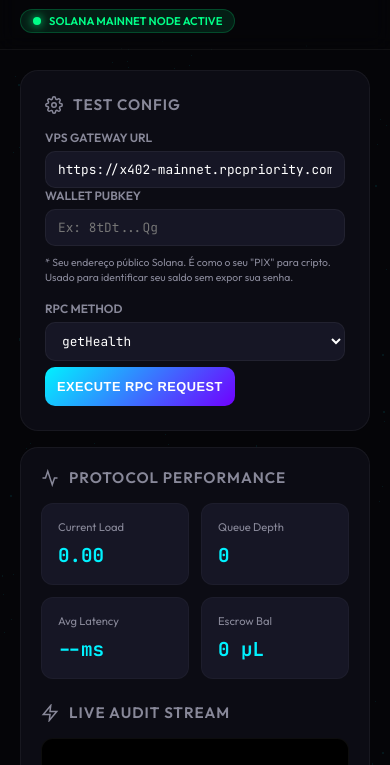
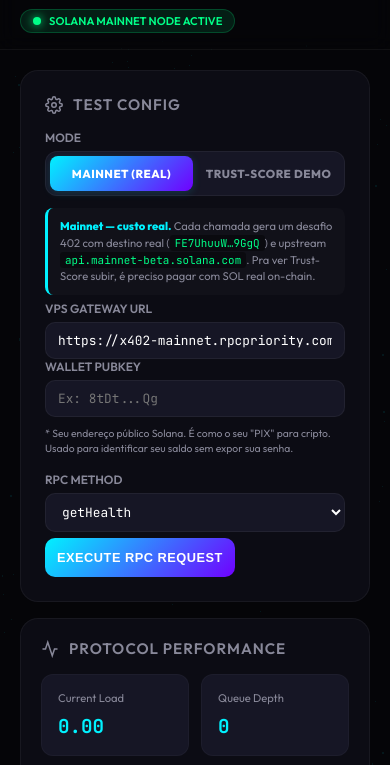
Before and after one commit to flavioparah/x402-priority-protocol, a website: page public/try.html in a window 390 px wide. Shown: the part 42-807 px from the top of the page. Drawn offline with nearby package versions, Linux system fonts and the light colour scheme; no server answers.

Commit message:
feat(try): add mode selector — Mainnet (real) ↔ Trust-Score demo
Added a mode toggle at the top of the Test Config card with two pills:

- Mainnet (real)  — default; points to https://x402-mainnet.rpcpriority.com/rpc
                    (real wallet, on-chain deposit verification, mainnet RPC).
                    Trust-Score starts at 0 for everyone, only rises with
                    real on-chain payments.

- Trust-Score demo — points to https://x402.rpcpriority.com/rpc
                     (trust-deposit shield, devnet upstream). Use this when
                     you want to demo the Trust-Score progression — the
                     22-req / 26.1% economia média visualization comes from
                     `npm run demo:trust` against this URL.

Switching modes:
- Updates the GATEWAY URL field automatically
- Shows a contextual note explaining what to expect in each mode
- Resets the audit-stream cursor so the terminal repopulates from the
  newly-selected shield (otherwise events from the previous one would
  appear stale)

Why this matters: when the default URL was switched to mainnet (real
cost), the Trust-Score progression demo stopped being demonstrable from
inside /try because the mainnet shield has no payment history — every
pubkey shows score=0 unless it actually paid. The mode toggle preserves
the visceral "watch the discount grow" demo while keeping mainnet as
the default real-cost path.

Layout works in all 3 responsive breakpoints — pills stretch via
flex:1, mode-note wraps cleanly, no overflow on phones.

```diff
--- a/public/try.html
+++ b/public/try.html
@@ -200,6 +200,58 @@
         .fade-in { animation: fadeIn 0.5s ease forwards; }
         @keyframes fadeIn { from { opacity: 0; transform: translateY(10px); } to { opacity: 1; transform: translateY(0); } }
 
+        /* ─── Mode selector (Mainnet vs Trust-Score demo) ────────────────── */
+        .mode-selector {
+            display: flex;
+            background: var(--surface-accent);
+            border-radius: 12px;
+            padding: 4px;
+            gap: 4px;
+            margin-bottom: 6px;
+            border: 1px solid rgba(255,255,255,0.05);
+        }
+        .mode-pill {
+            flex: 1;
+            padding: 10px 8px;
+            border: none;
+            background: transparent;
+            color: var(--text-muted);
+            font-family: var(--font-main);
+            font-size: 0.72rem;
+            font-weight: 700;
+            cursor: pointer;
+            border-radius: 8px;
+            transition: all 0.15s ease;
+            text-transform: uppercase;
+            letter-spacing: 0.5px;
+            margin-top: 0;
+        }
+        .mode-pill:hover { color: var(--text); transform: none; box-shadow: none; }
+        .mode-pill.active {
+            background: linear-gradient(135deg, var(--primary), var(--secondary));
+            color: white;
+            box-shadow: 0 2px 8px rgba(0, 242, 255, 0.15);
+        }
+        .mode-note {
+            font-size: 0.7rem;
+            color: var(--text-muted);
+            line-height: 1.5;
+            padding: 10px 12px;
+            background: rgba(255,255,255,0.02);
+            border-radius: 8px;
+            border-left: 3px solid var(--primary);
+            margin-bottom: 6px;
+        }
+        .mode-note .accent { color: var(--primary); font-weight: 700; }
+        .mode-note code {
+            background: rgba(0,0,0,0.4);
+            padding: 1px 5px;
+            border-radius: 3px;
+            font-family: var(--font-mono);
+            font-size: 0.68rem;
+            color: var(--success);
+        }
+
         /* ─── Responsive — tablet (≤ 1024px) ─────────────────────────────── */
         @media (max-width: 1024px) {
             header { padding: 1.5rem 2rem; }
@@ -314,6 +366,14 @@
         <div class="controls fade-in">
             <div class="card">
                 <h2><svg width="18" height="18" viewBox="0 0 24 24" fill="none" stroke="currentColor" stroke-width="2"><circle cx="12" cy="12" r="3"></circle><path d="M19.4 15a1.65 1.65 0 0 0 .33 1.82l.06.06a2 2 0 0 1 0 2.83 2 2 0 0 1-2.83 0l-.06-.06a1.65 1.65 0 0 0-1.82-.33 1.65 1.65 0 0 0-1 1.51V21a2 2 0 0 1-2 2 2 2 0 0 1-2-2v-.09A1.65 1.65 0 0 0 9 19.4a1.65 1.65 0 0 0-1.82.33l-.06.06a2 2 0 0 1-2.83 0 2 2 0 0 1 0-2.83l.06-.06a1.65 1.65 0 0 0 .33-1.82 1.65 1.65 0 0 0-1.51-1H3a2 2 0 0 1-2-2 2 2 0 0 1 2-2h.09A1.65 1.65 0 0 0 4.6 9a1.65 1.65 0 0 0-.33-1.82l-.06-.06a2 2 0 0 1 0-2.83 2 2 0 0 1 2.83 0l.06.06a1.65 1.65 0 0 0 1.82.33H9a1.65 1.65 0 0 0 1-1.51V3a2 2 0 0 1 2-2 2 2 0 0 1 2 2v.09a1.65 1.65 0 0 0 1 1.51 1.65 1.65 0 0 0 1.82-.33l.06-.06a2 2 0 0 1 2.83 0 2 2 0 0 1 0 2.83l-.06.06a1.65 1.65 0 0 0-.33 1.82V9a1.65 1.65 0 0 0 1.51 1H21a2 2 0 0 1 2 2 2 2 0 0 1-2 2h-.09a1.65 1.65 0 0 0-1.51 1z"></path></svg> Test Config</h2>
+                <div class="input-group">
+                    <label>MODE</label>
+                    <div class="mode-selector" role="tablist">
+                        <button type="button" class="mode-pill active" data-mode="mainnet">Mainnet (real)</button>
+                        <button type="button" class="mode-pill" data-mode="trust">Trust-Score demo</button>
+                    </div>
+                    <div id="mode-note" class="mode-note"></div>
+                </div>
                 <div class="input-group"><label>VPS GATEWAY URL</label><input type="text" id="gateway-url" value="https://x402-mainnet.rpcpriority.com/rpc"></div>
                 <div class="input-group" style="margin-bottom: 1rem;">
                     <label>WALLET PUBKEY</label>
@@ -331,6 +391,34 @@
     <footer>desenvolvido por <a href="https://vkxtech.com.br" target="_blank">vkxtech</a></footer>
 
     <script>
+        // ─── Mode selector (Mainnet vs Trust-Score demo) ─────────────────────
+        const MODES = {
+            mainnet: {
+                url: 'https://x402-mainnet.rpcpriority.com/rpc',
+                note: '<span class="accent">Mainnet — custo real.</span> Cada chamada gera um desafio 402 com destino real (<code>FE7UhuuW…9GgQ</code>) e upstream <code>api.mainnet-beta.solana.com</code>. Pra ver Trust-Score subir, é preciso pagar com SOL real on-chain.'
+            },
+            trust: {
+                url: 'https://x402.rpcpriority.com/rpc',
+                note: '<span class="accent">Demo de Trust-Score.</span> Depósitos confiados (sem on-chain), upstream devnet. Pra ver progressão de score 0 → 100 e 26% de economia, rode <code>SHIELD_URL=https://x402.rpcpriority.com npm run demo:trust</code> num terminal.'
+            }
+        };
+        function applyMode(mode) {
+            document.querySelectorAll('.mode-pill').forEach(b => {
+                b.classList.toggle('active', b.dataset.mode === mode);
+            });
+            document.getElementById('gateway-url').value = MODES[mode].url;
+            document.getElementById('mode-note').innerHTML = MODES[mode].note;
+            // reset audit cursor so terminal repopulates from the new shield
+            lastAuditTs = 0;
+            const term = document.getElementById('terminal');
+            term.innerHTML = '';
+            log(`Mode switched to ${mode === 'mainnet' ? 'MAINNET' : 'TRUST-SCORE DEMO'}`, 'info');
+        }
+        document.querySelectorAll('.mode-pill').forEach(btn => {
+            btn.addEventListener('click', () => applyMode(btn.dataset.mode));
+        });
+        document.getElementById('mode-note').innerHTML = MODES.mainnet.note;
+
         // ─── Three.js Background ───────────────────────────────────────────────
         const scene = new THREE.Scene();
         const camera = new THREE.PerspectiveCamera(75, window.innerWidth / window.innerHeight, 0.1, 1000);
```
